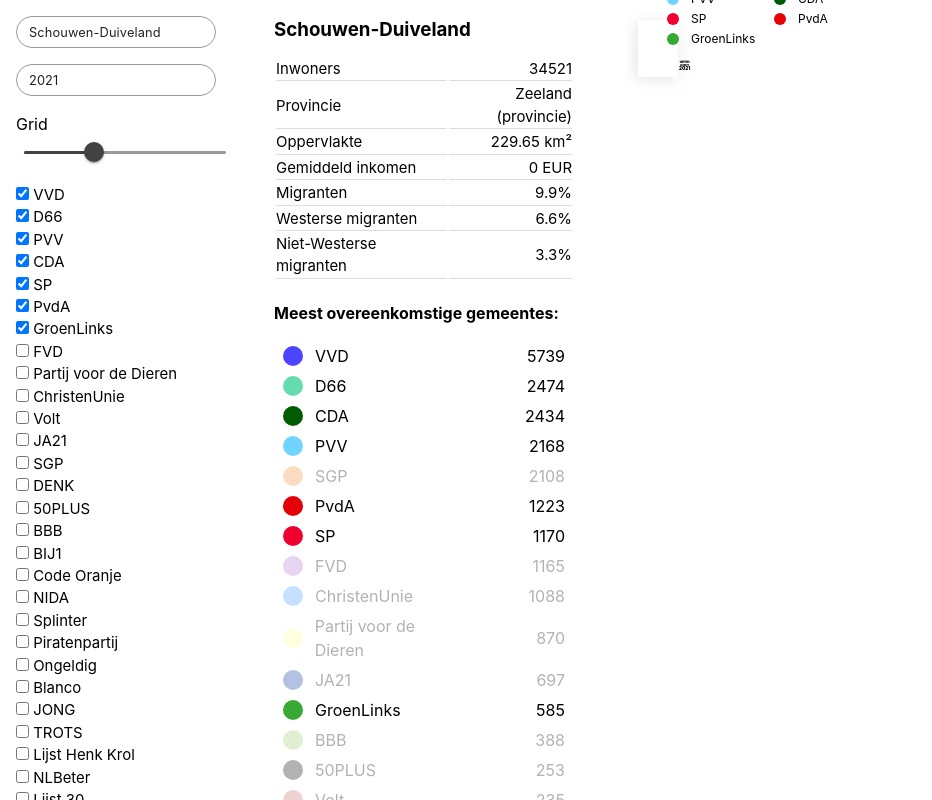
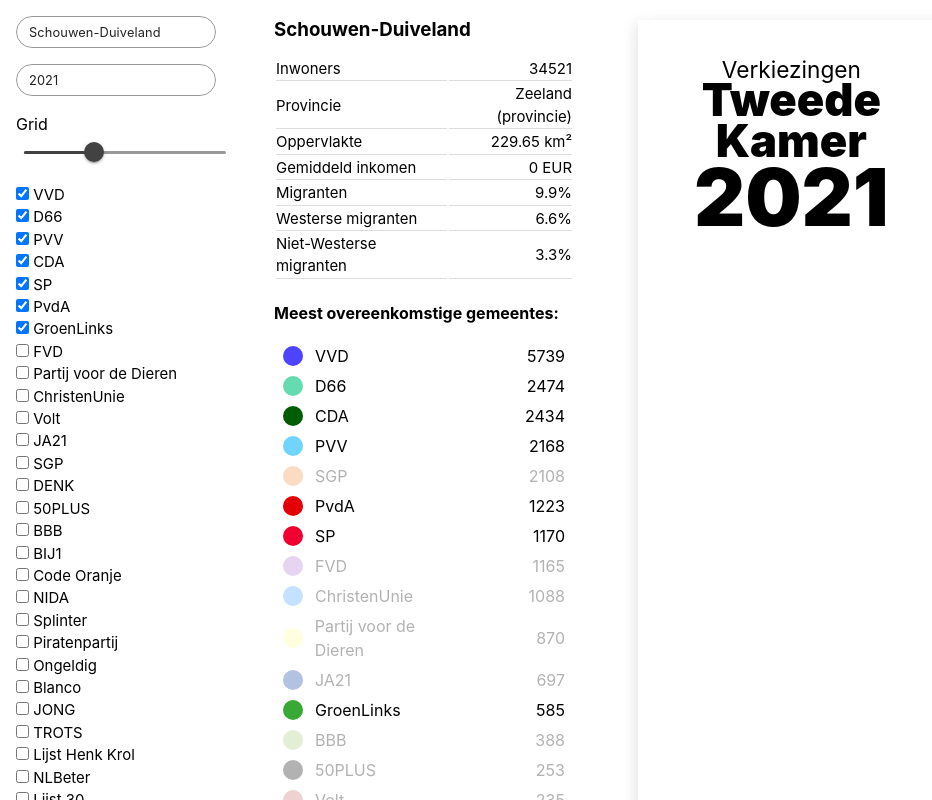
Before and after one commit to jeroenbreen/aardverschuiving-fe, a Vue app in the folder frontend/: page / in a window 1280 px wide. Shown: the whole page, without its empty margins (0-932 px from the left). Built offline with nearby package versions, Linux system fonts and the light colour scheme.

Commit message:
fix onclick

```diff
--- a/frontend/src/components/map/Map.vue
+++ b/frontend/src/components/map/Map.vue
@@ -19,11 +19,30 @@ const callback = (cell: Cell) => {
     }
 };
 
-const padding = 20;
-const baseWidth = ref(0);
-const width = computed(() => baseWidth.value + padding * 2);
-const height = computed(() => (width.value / 21) * 29.7);
+const posterPadding = 20;
+const posterWidth = settings.width + settings.padding * 2 + posterPadding * 2;
+const posterHeight = computed(() => (posterWidth / 21) * 29.7);
 const report = ref(null);
+
+function relMouseCoords(event) {
+    var totalOffsetX = 0;
+    var totalOffsetY = 0;
+    var canvasX = 0;
+    var canvasY = 0;
+    // eslint-disable-next-line @typescript-eslint/no-this-alias
+    var currentElement = this;
+
+    do {
+        totalOffsetX += currentElement.offsetLeft - currentElement.scrollLeft;
+        totalOffsetY += currentElement.offsetTop - currentElement.scrollTop;
+    } while ((currentElement = currentElement.offsetParent));
+
+    canvasX = event.pageX - totalOffsetX;
+    canvasY = event.pageY - totalOffsetY;
+
+    return { x: canvasX, y: canvasY };
+}
+HTMLCanvasElement.prototype.relMouseCoords = relMouseCoords;
 
 const create = () => {
     if (el.value) {
@@ -32,14 +51,12 @@ const create = () => {
         const canvas = el.value;
         const ctx = canvas.getContext("2d");
         if (ctx) {
-            const w = settings.width + settings.padding * 2;
-            baseWidth.value = w;
-            canvas.width = w;
+            canvas.width = settings.width + settings.padding * 2;
             canvas.height = settings.width * ratio + settings.padding * 2;
             app.value = new App(
                 ctx,
-                canvas.width,
-                canvas.height,
+                settings.width,
+                settings.width * ratio,
                 voteSets,
                 store.grid,
                 callback,
@@ -86,8 +103,9 @@ watch(
         <div
             class="Map"
             :style="{
-                width: width + 'px',
-                height: height + 'px',
+                width: posterWidth + 'px',
+                height: posterHeight + 'px',
+                padding: posterPadding + 'px',
             }"
         >
             <canvas ref="el" />
@@ -95,8 +113,8 @@ watch(
                 v-if="store.currentElection"
                 class="Map__title"
                 :style="{
-                    width: width / 3 + 'px',
-                    'font-size': width / 30 + 'px',
+                    width: posterWidth / 3 + 'px',
+                    'font-size': posterWidth / 30 + 'px',
                 }"
             >
                 <div>Verkiezingen</div>
@@ -117,18 +135,20 @@ watch(
 </template>
 
 <style lang="scss" scoped>
+.map-container {
+    padding: 20px;
+}
 .Map {
     display: inline-block;
     position: relative;
-    margin: 20px;
+    margin: 0;
     box-shadow: -4px 2px 12px rgba(0, 0, 0, 0.08),
         4px 5px 24px rgba(0, 0, 0, 0.04);
 
     canvas {
         position: absolute;
-        left: 47%;
-        top: 47%;
-        transform: translate(-50%, -50%);
+        left: 3%;
+        top: 10%;
     }
 
     &__title {
--- a/frontend/src/components/map/classes/App.ts
+++ b/frontend/src/components/map/classes/App.ts
@@ -6,6 +6,7 @@ import {
 import { Cell } from "./Cell";
 import { boundingBox, ratio } from "./settings";
 import { getDistanceBetweenCells } from "./shell";
+import { settings } from "./settings";
 
 export class App {
     width: number;
@@ -76,19 +77,35 @@ export class App {
     }
 
     clear() {
-        this.ctx.clearRect(0, 0, this.width, this.height);
+        this.ctx.clearRect(
+            0,
+            0,
+            this.width + 2 * settings.padding,
+            this.height + 2 * settings.padding
+        );
     }
 
     initClick(onClick: Callback) {
-        this.ctx.canvas.addEventListener("click", (e) => {
-            const bb = this.ctx.canvas.getBoundingClientRect();
-            const x = e.clientX - bb.x;
-            const y = e.clientY - bb.y;
-            const xs = Math.floor((x / this.width) * this.gridHorizontal);
-            const ys = Math.floor((y / this.height) * this.gridVertical);
-            const cell = this.getCellFromCoordinates(xs, ys);
-            if (cell) {
-                onClick(cell);
+        const canvas = this.ctx.canvas;
+        canvas.addEventListener("click", (e) => {
+            const cv = canvas as any;
+            const coordinates = cv.relMouseCoords(e);
+            const areaX = coordinates.x - settings.padding;
+            const areaY = coordinates.y - settings.padding;
+            // check if is inside area box
+            if (areaX > 0 && areaY > 0) {
+                const indexX = Math.floor(
+                    (areaX / this.width) * this.gridHorizontal
+                );
+                const indexY = Math.floor(
+                    (areaY / this.height) * this.gridVertical
+                );
+                const cell = this.getCellFromCoordinates(indexX, indexY);
+                if (cell && cell.show(this.selectedParties)) {
+                    onClick(cell);
+                }
+            } else {
+                console.log("outside");
             }
         });
     }
--- a/frontend/src/components/map/classes/Cell.ts
+++ b/frontend/src/components/map/classes/Cell.ts
@@ -126,12 +126,7 @@ export class Cell {
 
     draw(ctx: CanvasRenderingContext2D, selectedParties: number[]) {
         if (this.voteSets.length > 0) {
-            const voteSet = this.voteSets[0];
-            if (
-                voteSet[2] &&
-                voteSet[2].id &&
-                selectedParties.includes(voteSet[2].id)
-            ) {
+            if (this.show(selectedParties)) {
                 const size = this.size * (this.filledPercentage() / 100);
                 const x = this.x + settings.padding + (this.size - size) / 2;
                 const y = this.y + settings.padding + (this.size - size) / 2;
@@ -142,6 +137,11 @@ export class Cell {
                 }
             }
         }
+    }
+
+    show(selectedParties: number[]) {
+        const voteSet = this.voteSets[0];
+        return voteSet && voteSet[2] && selectedParties.includes(voteSet[2].id);
     }
 
     isEmpty() {
```
